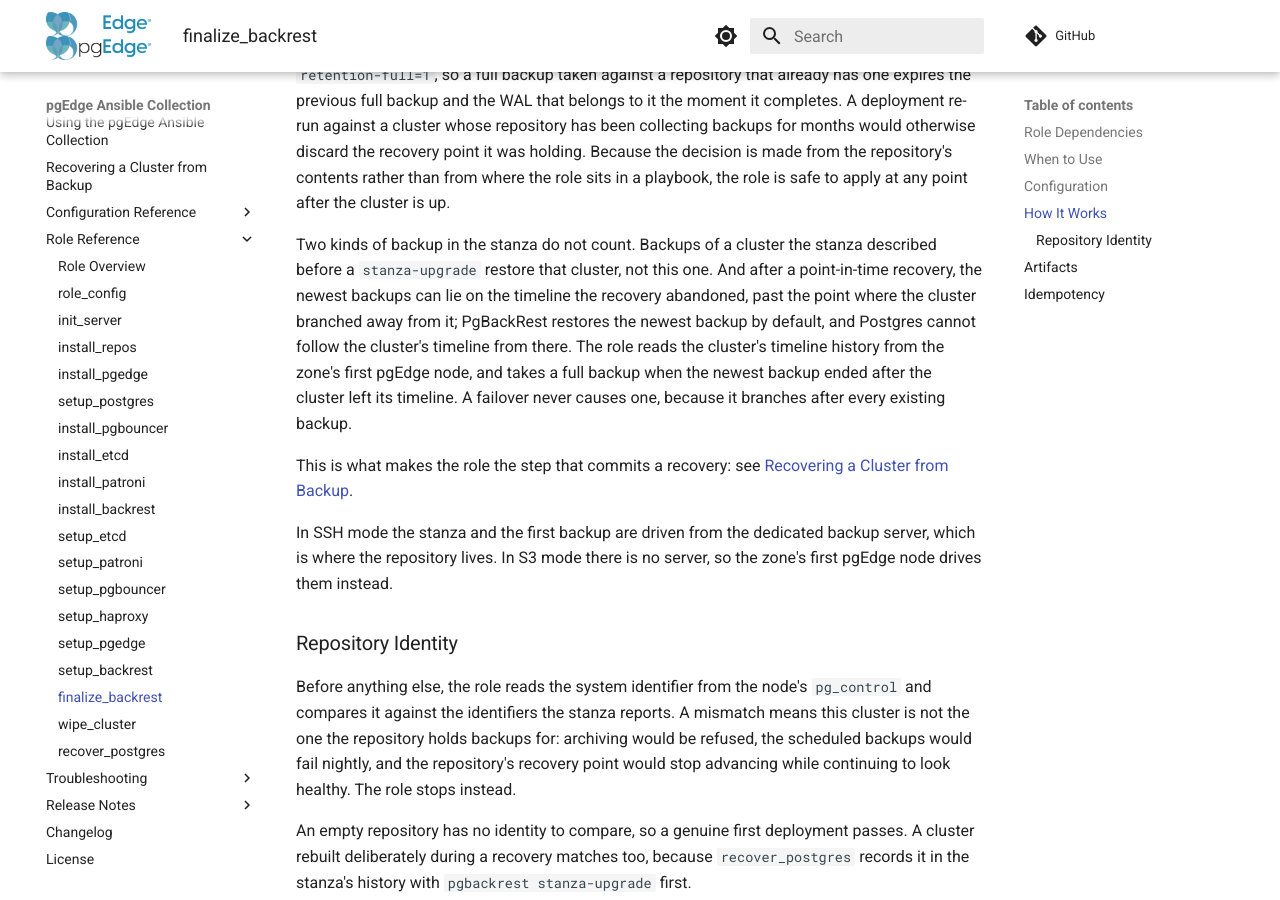
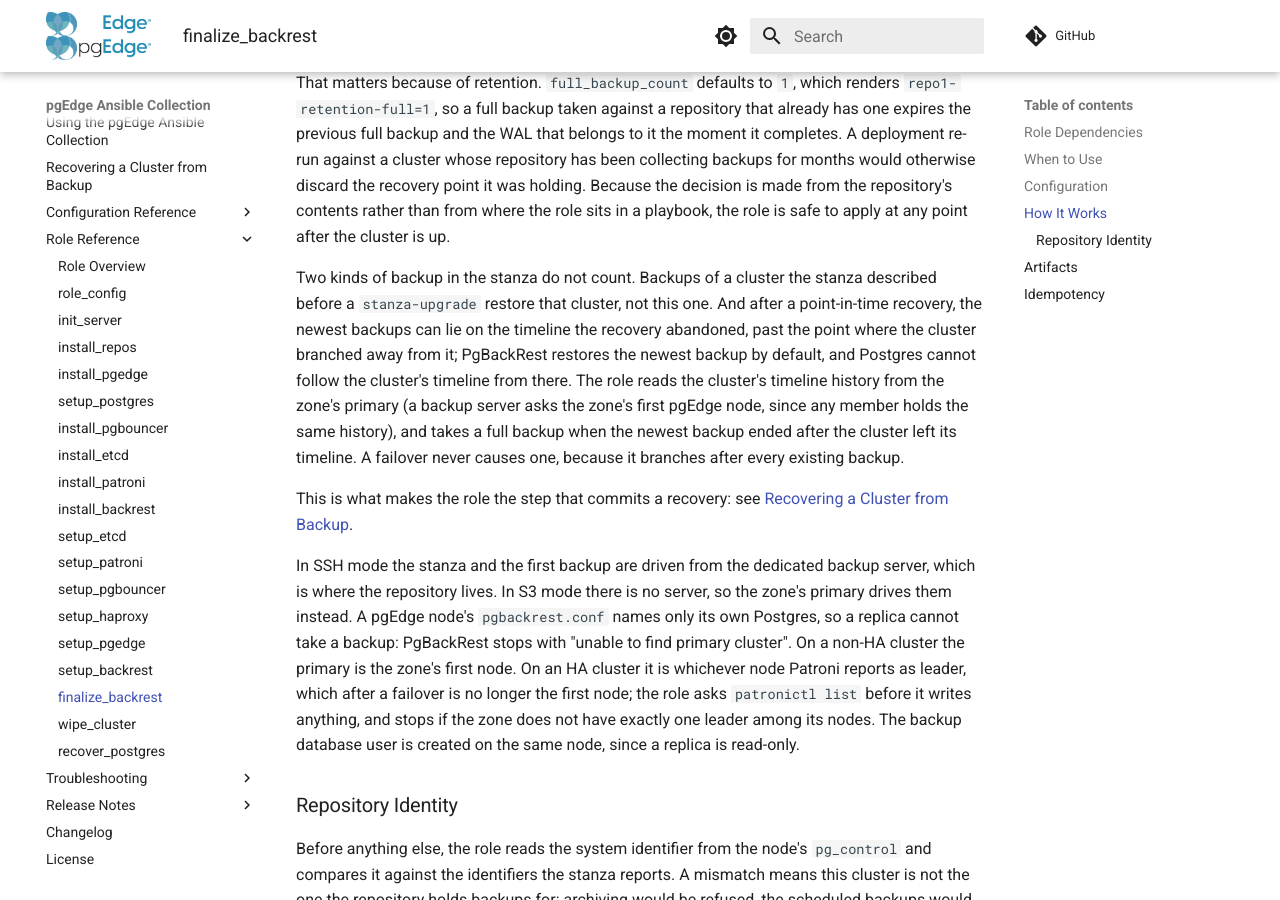
Before and after one commit to pgEdge/pgedge-ansible, an MkDocs documentation site: the page built from docs/roles/finalize_backrest.md, in a window 1280 px wide and 900 px high, scrolled down 2200 px. Built offline with MkDocs 1.6.1 and Material for MkDocs 9.7.7, drawn with Linux system fonts in a browser that asks for light colours; comment, search, counter and statistics services are not loaded; some of the changed text lies outside the part shown.

Commit message:
Take the S3 stanza and first backup from the zone's leader, not its first node
In S3 mode a pgEdge node's pgbackrest.conf names only its own Postgres as
pg1, so stanza-create and backup fail on a replica with "unable to find
primary cluster". finalize_backrest ran both, and created the backup user,
on the zone's first node, so applying it (or commit-restore.yaml) to an HA
cluster that had failed over away from that node failed.

The leader lookup and its exactly-one-leader assert move out of
config_postgres_ha into find_leader.yaml, which setup_client includes first
on an HA cluster. A zone_primary fact then names the zone's leader (or the
first node on a non-HA cluster), and the backup user, repository state,
stanza, first backup and archive-command wait all run there. The timeline
read runs on the node itself rather than delegating to the first node, which
on a fresh deployment may still be cloning; a backup server still asks the
first node.

Co-Authored-By: Claude Opus 5.5 (1M context) <noreply@anthropic.com>

```diff
--- a/docs/roles/finalize_backrest.md
+++ b/docs/roles/finalize_backrest.md
@@ -17,6 +17,8 @@ The role performs the following tasks on inventory hosts:
 
 - Compare the cluster's system identifier against the one the stanza describes,
   and stop if they disagree.
+- On an HA cluster, find each zone's Patroni leader, and stop if there is not
+  exactly one among the zone's nodes.
 - Create the `backup_user` PostgreSQL role with `pg_checkpoint` privileges, and
   for non-HA clusters add the matching `pg_hba.conf` entries.
 - Create the repository stanza when the repository does not already have one.
@@ -95,7 +95,8 @@ after a point-in-time recovery, the newest backups can lie on the timeline the
 recovery abandoned, past the point where the cluster branched away from it;
 PgBackRest restores the newest backup by default, and Postgres cannot follow
 the cluster's timeline from there. The role reads the cluster's timeline
-history from the zone's first pgEdge node, and takes a full backup when the
+history from the zone's primary (a backup server asks the zone's first pgEdge
+node, since any member holds the same history), and takes a full backup when the
 newest backup ended after the cluster left its timeline. A failover never
 causes one, because it branches after every existing backup.
 
@@ -104,7 +105,14 @@ This is what makes the role the step that commits a recovery: see
 
 In SSH mode the stanza and the first backup are driven from the dedicated backup
 server, which is where the repository lives. In S3 mode there is no server, so
-the zone's first pgEdge node drives them instead.
+the zone's primary drives them instead. A pgEdge node's `pgbackrest.conf` names
+only its own Postgres, so a replica cannot take a backup: PgBackRest stops with
+"unable to find primary cluster". On a non-HA cluster the primary is the zone's
+first node. On an HA cluster it is whichever node Patroni reports as leader,
+which after a failover is no longer the first node; the role asks
+`patronictl list` before it writes anything, and stops if the zone does not
+have exactly one leader among its nodes. The backup database user is created on
+the same node, since a replica is read-only.
 
 ### Repository Identity
 
```
Also changed, not shown: other parts of docs/roles/finalize_backrest.md (+1 -3 lines), docs/release_notes/unreleased.md (+5 -3 lines), 5 other files.
